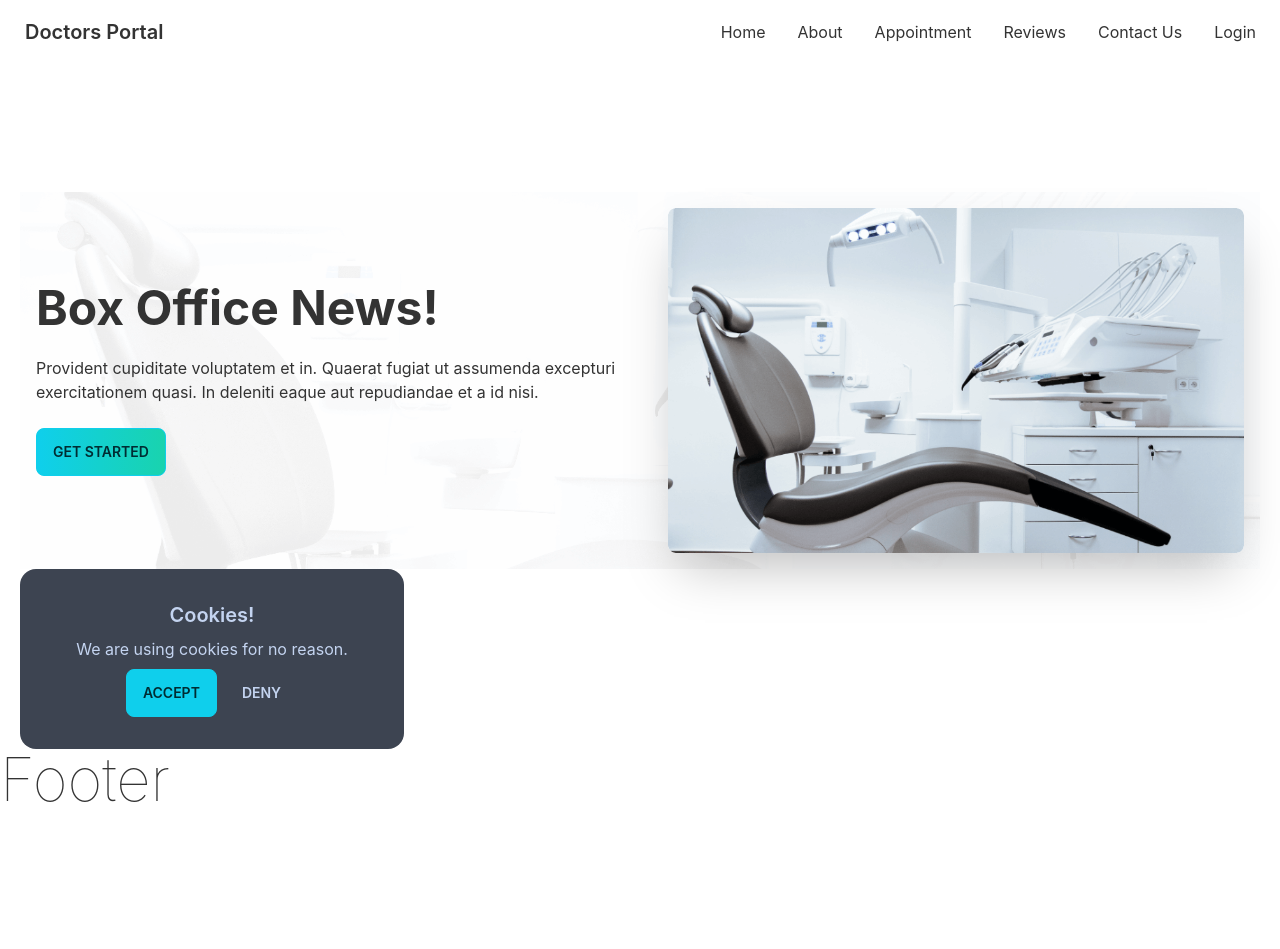
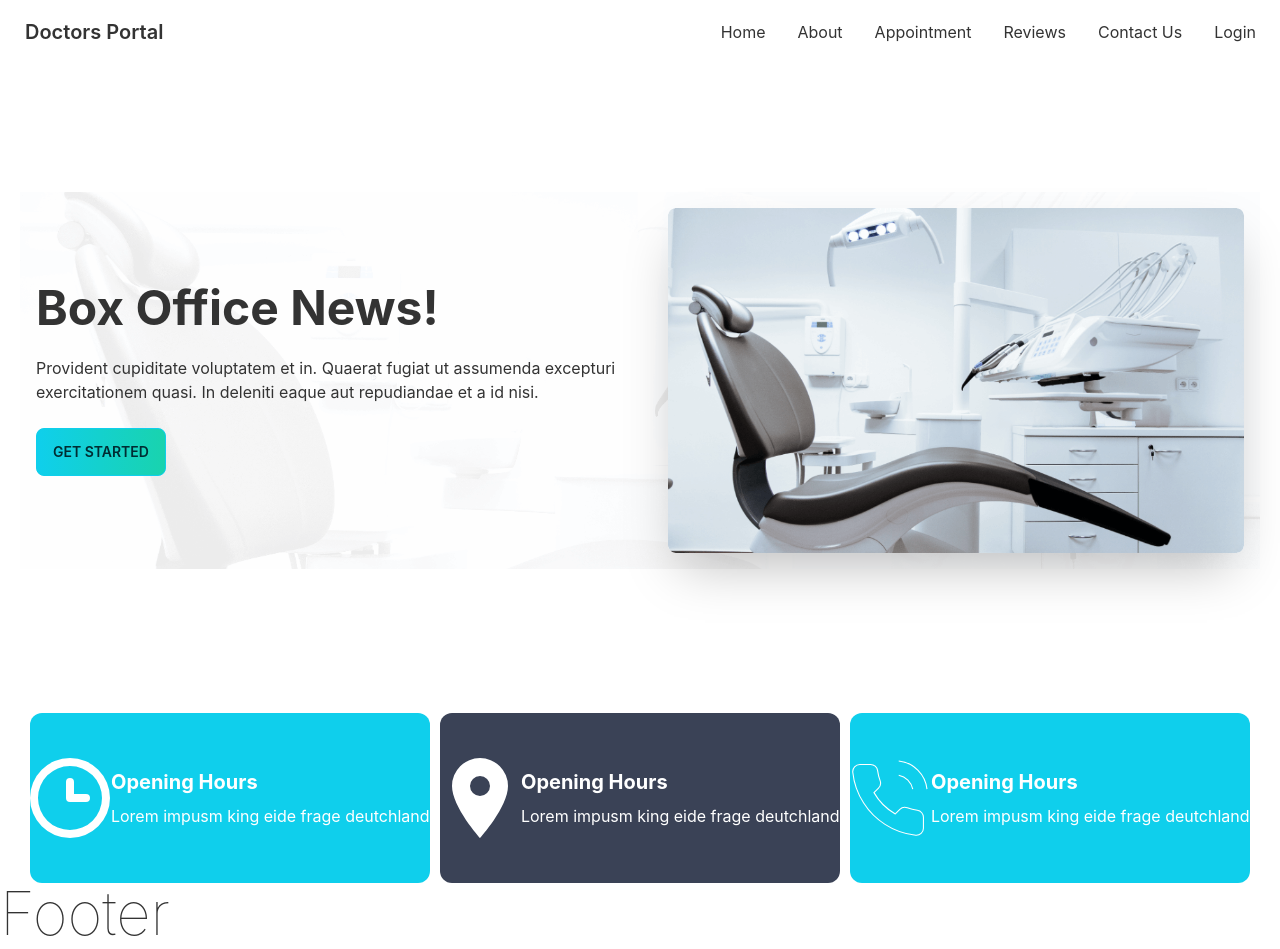
Before and after one commit to ShaahFardin/Doctors-portal, a React (Create React App) app: page / in a window 1280 px wide. Before the commit the page ends 815 px from the top, so only its background shows below. Built offline with nearby package versions, Linux system fonts and the light colour scheme.

Commit message:
3 card addedd

```diff
--- a/src/Pages/Home/Feature/Feature.js
+++ b/src/Pages/Home/Feature/Feature.js
@@ -1,14 +1,30 @@
 import React from 'react';
+import clockIcon from '../../../assets/icons/clock.svg'
+import markerIcon from '../../../assets/icons/marker.svg'
+import phoneIcon from '../../../assets/icons/phone.svg'
 
 const Feature = () => {
     return (
-        <div className="card w-96 bg-neutral text-neutral-content">
-            <div className="card-body items-center text-center">
-                <h2 className="card-title">Cookies!</h2>
-                <p>We are using cookies for no reason.</p>
-                <div className="card-actions justify-end">
-                    <button className="btn btn-primary">Accept</button>
-                    <button className="btn btn-ghost">Deny</button>
+        <div className='flex justify-evenly mt-36'>
+            <div className="rounded-xl w-[400px] h-[170px] bg-primary flex justify-evenly items-center">
+                <img className='h-20 w-20' src={clockIcon} alt='' />
+                <div className='text-white'>
+                    <h1 className='text-xl font-bold mb-2'>Opening Hours</h1>
+                    <p>Lorem impusm king eide frage deutchland </p>
+                </div>
+            </div>
+            <div className="rounded-xl w-[400px] h-[170px] bg-accent flex justify-evenly items-center">
+                <img className='h-20 w-20' src={markerIcon} alt='' />
+                <div className='text-white'>
+                    <h1 className='text-xl font-bold mb-2'>Opening Hours</h1>
+                    <p>Lorem impusm king eide frage deutchland </p>
+                </div>
+            </div>
+            <div className="rounded-xl w-[400px] h-[170px] bg-primary flex justify-evenly items-center">
+                <img className='h-20 w-20' src={phoneIcon} alt='' />
+                <div className='text-white'>
+                    <h1 className='text-xl font-bold mb-2'>Opening Hours</h1>
+                    <p>Lorem impusm king eide frage deutchland </p>
                 </div>
             </div>
         </div>
```
